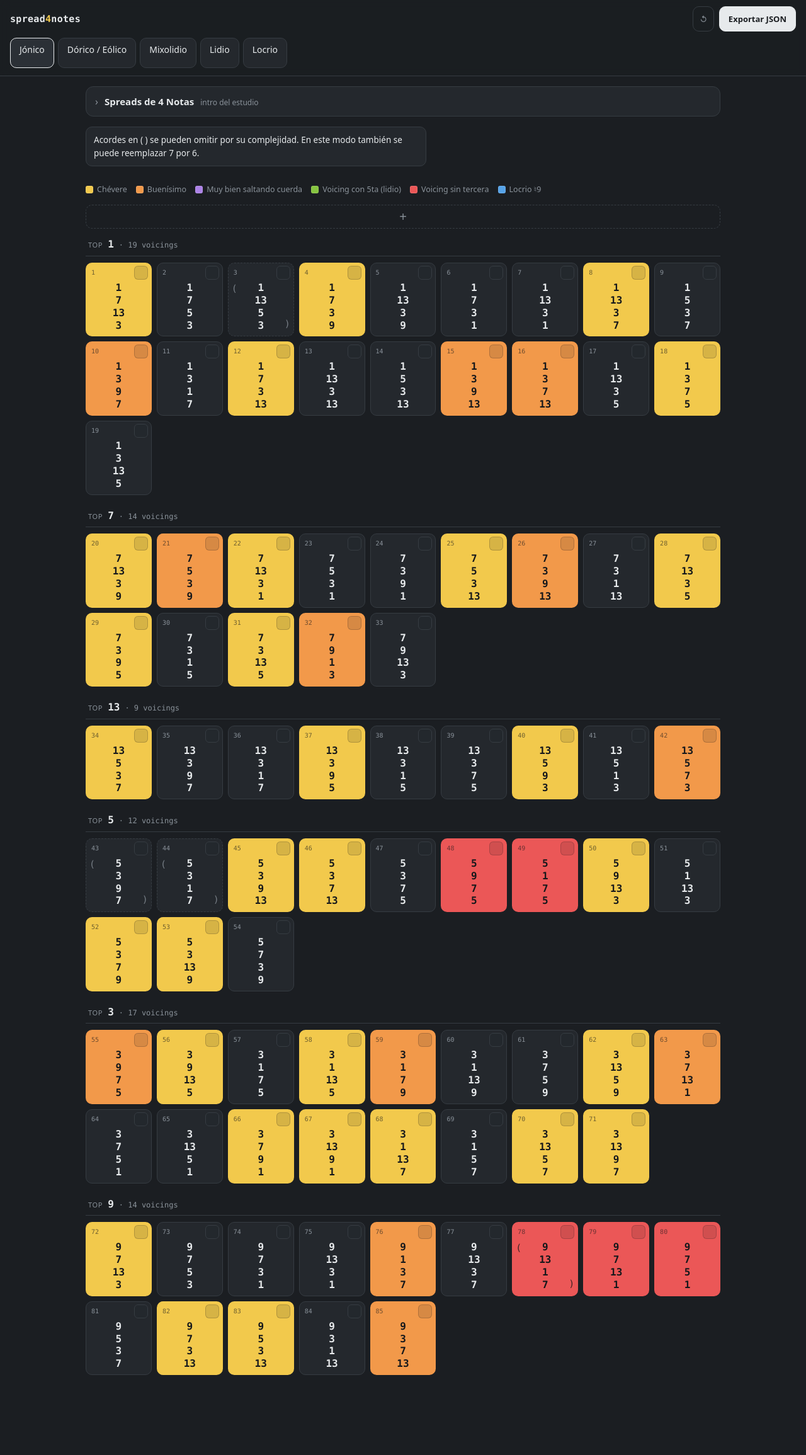
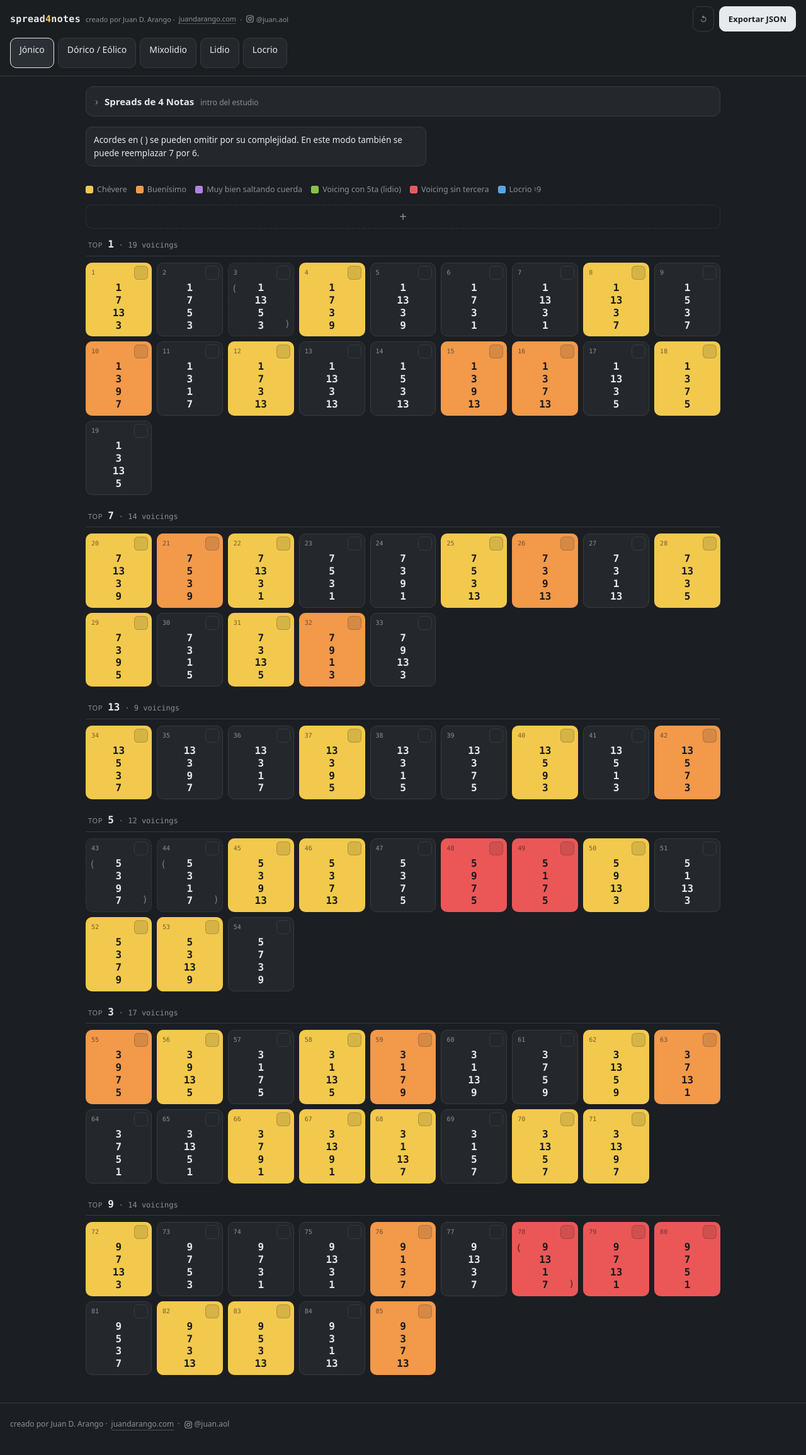
Before and after one commit to Metapro-art/spread4notes, a website with bundled scripts: page index.html in a window 1280 px wide. Shown: the whole page at 63% size. Before the commit the page ends 2227 px from the top, so only its background shows below. Built offline with nearby package versions, Linux system fonts and the light colour scheme.

Commit message:
Crédito del autor en header y footer, con enlaces a web e Instagram
- Header: junto al título, "creado por Juan D. Arango · juandarango.com ·
  [icono IG] @juan.aol" (envuelve bajo el wordmark en móvil).
- Footer nuevo (.site-credit): mismo crédito, centrado, con borde superior.
- Enlaces: juandarango.com → https://juandarango.com; @juan.aol (con ícono
  SVG de Instagram) → https://instagram.com/juan.aol. Abren en pestaña nueva.

Co-Authored-By: Claude Opus 4.8 <noreply@anthropic.com>

```diff
--- a/index.html
+++ b/index.html
@@ -18,7 +18,10 @@
 <body>
 <header>
   <div class="head-top">
-    <span class="wordmark">spread<b>4</b>notes</span>
+    <div class="brand">
+      <span class="wordmark">spread<b>4</b>notes</span>
+      <span class="credit">creado por Juan D. Arango · <a class="clink" href="https://juandarango.com" target="_blank" rel="noopener noreferrer">juandarango.com</a> · <a class="clink ig" href="https://instagram.com/juan.aol" target="_blank" rel="noopener noreferrer" aria-label="Instagram @juan.aol"><svg class="igico" viewBox="0 0 24 24" aria-hidden="true" fill="none" stroke="currentColor" stroke-width="2"><rect x="3" y="3" width="18" height="18" rx="5"/><circle cx="12" cy="12" r="4"/><circle cx="17" cy="7" r="1.3" fill="currentColor" stroke="none"/></svg>@juan.aol</a></span>
+    </div>
     <span class="head-actions">
       <button id="reset" type="button" class="ghost" title="Descartar cambios locales y recargar el JSON del repo" aria-label="Reimportar del repo">↺</button>
       <button id="export" type="button" class="primary">Exportar JSON</button>
@@ -35,6 +38,10 @@
   <div class="grid" id="grid"></div>
 </main>
 
+<footer class="site-credit">
+  <span class="credit">creado por Juan D. Arango · <a class="clink" href="https://juandarango.com" target="_blank" rel="noopener noreferrer">juandarango.com</a> · <a class="clink ig" href="https://instagram.com/juan.aol" target="_blank" rel="noopener noreferrer" aria-label="Instagram @juan.aol"><svg class="igico" viewBox="0 0 24 24" aria-hidden="true" fill="none" stroke="currentColor" stroke-width="2"><rect x="3" y="3" width="18" height="18" rx="5"/><circle cx="12" cy="12" r="4"/><circle cx="17" cy="7" r="1.3" fill="currentColor" stroke="none"/></svg>@juan.aol</a></span>
+</footer>
+
 <script type="module" src="src/main.js"></script>
 </body>
 </html>
--- a/style.css
+++ b/style.css
@@ -53,7 +53,19 @@ header {
 }
 .wordmark { font-family: var(--mono); font-weight: 600; letter-spacing: .02em; font-size: 15px; }
 .wordmark b { color: var(--yellow); }
-.head-actions { display: flex; gap: 8px; align-items: center; }
+.head-actions { display: flex; gap: 8px; align-items: center; flex: 0 0 auto; }
+
+/* crédito del autor (header al lado del título + footer) */
+.brand { display: flex; flex-wrap: wrap; align-items: baseline; column-gap: 8px; row-gap: 2px; min-width: 0; }
+.credit { font-size: 11px; color: var(--dim); display: inline-flex; flex-wrap: wrap; align-items: center; column-gap: 6px; row-gap: 2px; }
+.credit .clink { color: var(--dim); text-decoration: none; border-bottom: 1px solid color-mix(in srgb, var(--dim) 45%, transparent); }
+.credit .clink:hover { color: var(--text); border-bottom-color: var(--text); }
+.credit .ig { display: inline-flex; align-items: center; gap: 3px; border-bottom: 0; }
+.credit .ig:hover { color: var(--text); }
+.credit a:focus-visible { outline: 2px solid var(--ring); outline-offset: 2px; border-radius: 3px; }
+.igico { width: 14px; height: 14px; flex: 0 0 auto; }
+.site-credit { margin-top: 28px; padding: 20px 16px calc(22px + env(safe-area-inset-bottom)); border-top: 1px solid var(--edge); }
+.site-credit .credit { justify-content: center; text-align: center; font-size: 12px; }
 button.primary {
   padding: 9px 14px; border-radius: 10px; border: 1px solid var(--text);
   background: var(--text); color: var(--bg); font: 600 13px var(--sans); cursor: pointer;
```
